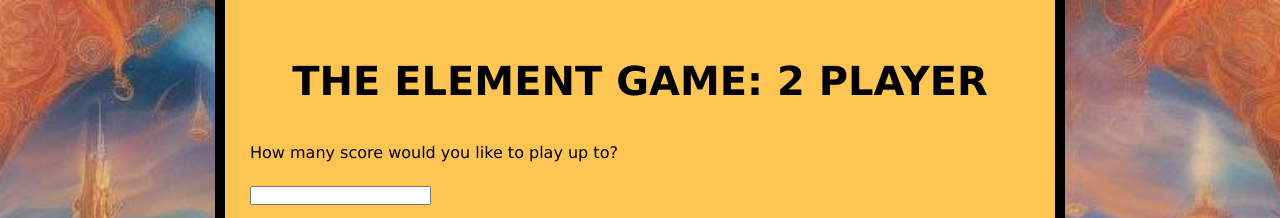
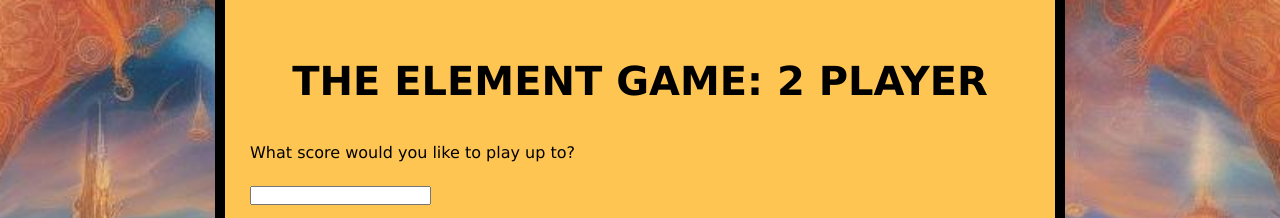
Before and after one commit to eribakov/element-game, a website: page A4_RPS_Game_2_player.html in a window 1280 px wide. Shown: the top 218 px of the page. Drawn offline with Linux system fonts and the light colour scheme.

Commit message:
spelling mistake :/

```diff
--- a/A4_RPS_Game_2_player.html
+++ b/A4_RPS_Game_2_player.html
@@ -27,7 +27,7 @@
         <h1 class="marginTitle">The Element Game: 2 Player</h1>
 
         <form name="rounds" method="post" onsubmit="return roundnum()" id="round">
-            <p>How many score would you like to play up to?</p>
+            <p>What score would you like to play up to?</p>
             <p><input type="number" id="roundchoice" name="r1" min="0" /></p>
             <p> <button type="submit" value="process">Submit</button> </p>
         </form>
```
